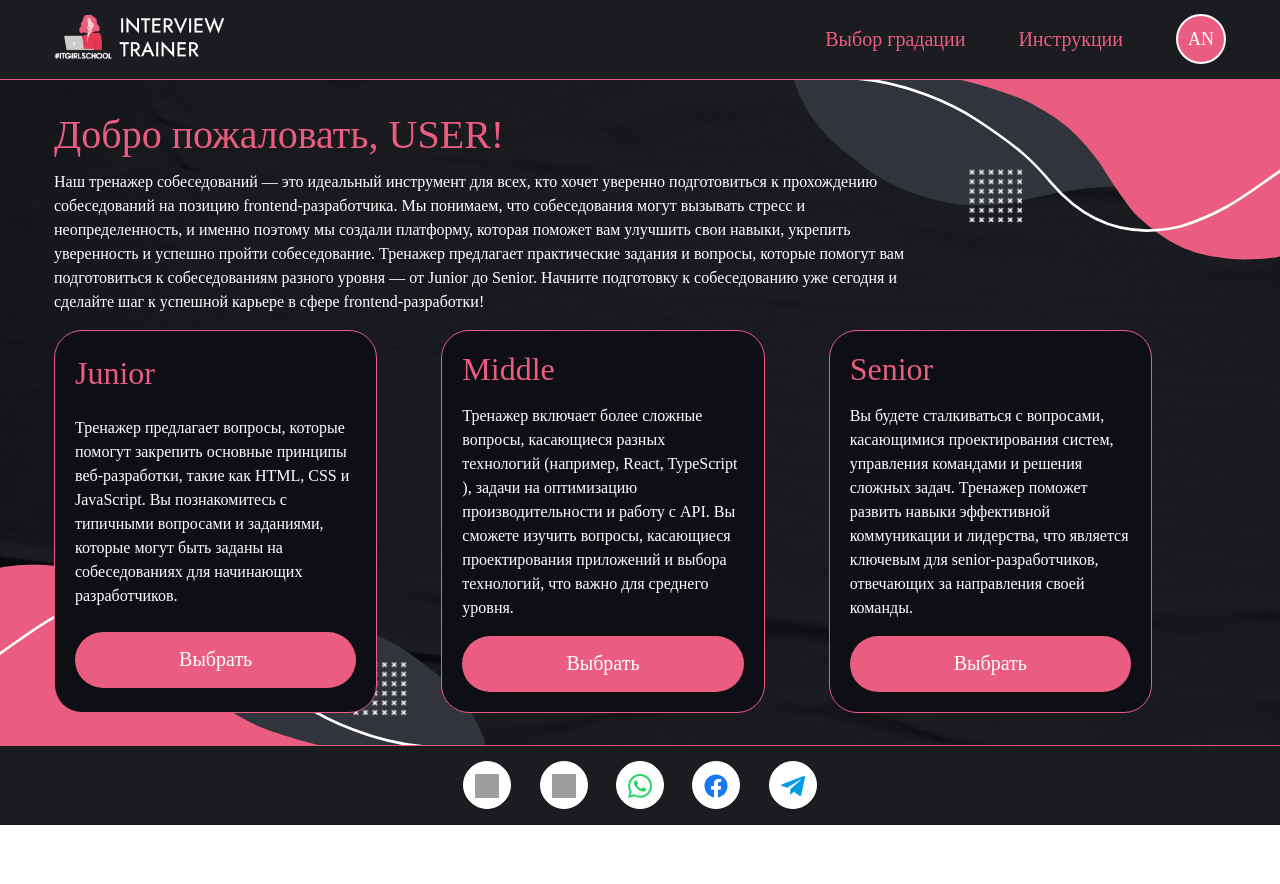
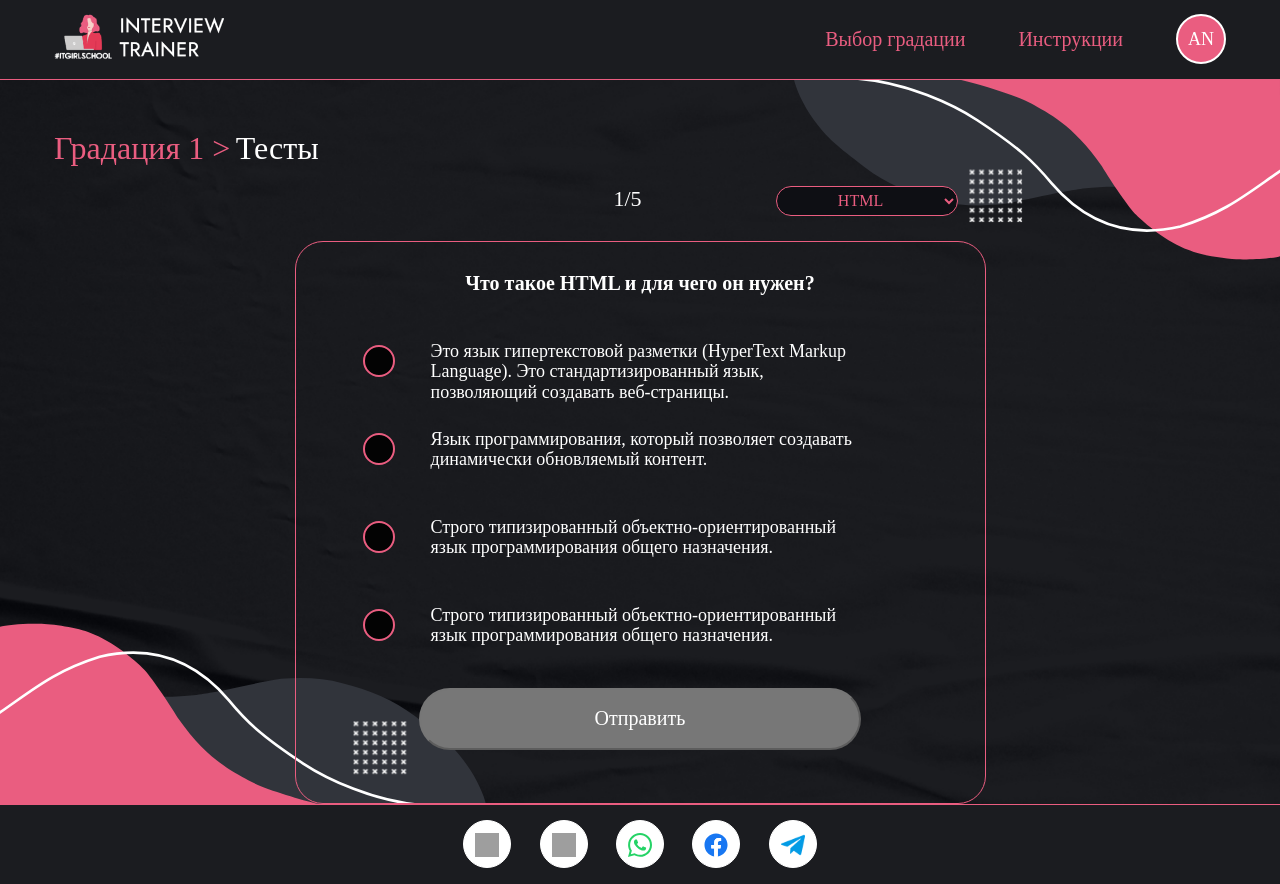
Before and after one commit to itgirlschool/InterviewTrainer, a React (Vite) app: page /autotests in a window 1280 px wide. Before the commit this address led to /home. Before the commit the page ends 825 px from the top, so only its background shows below. Built offline with nearby package versions, Linux system fonts and the light colour scheme; no server answers; the database is empty; sample sign-in values are in the browser's storage; grey boxes are pictures that could not be loaded; a web font is replaced by a local one.

Commit message:
added changes

```diff
--- a/src/Components/Card/Card.jsx
+++ b/src/Components/Card/Card.jsx
@@ -1,77 +1,64 @@
 import './Card.scss';
-import { useState, useEffect} from 'react';
+import { useState, useEffect } from 'react';
 
 export default function Card({ item, count, setCount, tests }) {
     const { question, answers } = item;
-    //const [value, setValue] = useState(1);
 
 
-//console.log(answers[0].checkOne, answers[1].checkTwo,answers[2].checkThree,answers[3].checkFour,);
+    const [switchButton, setSwitchButton] = useState(false);
+    const [switchResults, setSwitchResults] = useState(false);
+    const [trueAnswers, setTrueAnswers] = useState(0);
+    const [disabledButton, setDisabledButton] = useState(true);
 
-   const [switchButton, setSwitchButton] = useState(false);
-   const [switchResults, setSwitchResults]= useState(false);
     const testsLength = tests.length;
-   const amountOfQuestions = count+1;
+    const amountOfQuestions = count + 1;
+
+    ////////////////////
+
+    const getAnswer = (e) => {
+        setDisabledButton(false);
+        if (e.target.value === 'true') {
+
+            setTrueAnswers((prevState) => {
+                const amount = prevState + 1;
+                console.log(amount);
+                return amount;
+            });
+        } else {
+            setTrueAnswers(trueAnswers)
+        }
+
+        if (e.target.checked == true && e.target.value === 'true') {
+            console.log('зеленый');
+
+        } else if (e.target.checked == true && e.target.value === 'false') {
+            console.log("красный");
+
+        }
+        console.log(e);
+
+    }
 
 
 
     const handleSendBtn = () => {
         setSwitchButton(true);
-        console.log(answers[0].checkOne, answers[1].checkTwo,answers[2].checkThree,answers[3].checkFour,);
+        if ([amountOfQuestions].includes(testsLength)) {
+            setSwitchResults(true)
+        }
+        console.log(trueAnswers);
+    }
 
-       /* if([amountOfQuestions].includes(testsLength)){
-            setSwitchResults(true)
+    const handleNextBtn = () => {
+        setSwitchButton(false);
+        setDisabledButton(true);
+        setCount(count + 1);
+    }
+
+    const checkResults = () => {
+        console.log(trueAnswers);
 
     }
-           //return true;
-        if(value=='1' && answers[0].checkOne ==true){
-            console.log('Первый верный');
-            return;
-
-        }else{
-            console.log('Первый неверный');
-
-        }
-
-        if(value=='2' && answers[0].checkTwo ==true){
-            console.log('Второй верный');
-            return;
-
-        } else{
-            console.log('Второй неверный');
-
-
-        }
-        if(value=='3' && answers[0].checkThree ==true){
-            console.log('Третий верный');
-            return;
-        }else{
-            console.log('Третий неверный');
-
-
-        }
-         if(value=='4' && answers[0].checkFour ==true){
-            console.log('Четвертый верный');
-
-        }else{
-            console.log('Четвертый неверный');
-
-        }
-
-*/
-
-    }
-
-    const handleNextBtn =()=>{
-        setSwitchButton(false);
-        //console.log(switchResults);
-
-        setCount(count + 1);
-        //setValue(1);
-
-
-    }
-
 
 
     return (
@@ -80,14 +67,18 @@
                 <div className='card-question'>
                     <h5 className='question'>{question}</h5>
                 </div>
+
                 <div className='answers-list'>
                     {/*Ответ один*/}
                     <div className='answer'>
                         <input
+                            onClick={(e) => getAnswer(e)}
                             type="radio"
                             name="answer"
                             id="first-answer"
-                        hidden value={answers[0].checkOne}
+                            hidden
+                            value={answers[0].checkOne}
+
                         />
                         <label htmlFor="first-answer" className="radio-style"></label>
                         <label htmlFor="first-answer" className='answer-text'>{answers[0].answerOne}</label>
@@ -95,11 +86,13 @@
                     {/*Ответ два*/}
                     <div className='answer'>
                         <input
+                            onClick={(e) => getAnswer(e)}
                             type="radio"
                             name="answer"
                             id="second-answer"
                             hidden
                             value={answers[1].checkTwo}
+
                         />
                         <label htmlFor="second-answer" className="radio-style"></label>
                         <label htmlFor="first-answer" className='answer-text'>{answers[1].answerTwo}</label>
@@ -107,11 +100,13 @@
                     {/*Ответ три*/}
                     <div className='answer'>
                         <input
+                            onClick={(e) => getAnswer(e)}
                             type="radio"
                             name="answer"
                             id="third-answer"
                             hidden
                             value={answers[2].checkThree}
+
                         />
                         <label htmlFor="third-answer" className="radio-style"></label>
                         <label htmlFor="first-answer" className='answer-text'>{answers[2].answerThree}</label>
@@ -119,11 +114,13 @@
                     {/*Ответ четыре*/}
                     <div className='answer'>
                         <input
+                            onClick={(e) => getAnswer(e)}
                             type="radio"
                             name="answer"
                             id="fourth-answer"
                             hidden
                             value={answers[3].checkFour}
+
                         />
                         <label htmlFor="fourth-answer" className="radio-style"></label>
                         <label htmlFor="first-answer" className='answer-text'>{answers[3].answerFour}</label>
@@ -131,16 +128,21 @@
                 </div>
 
                 {switchButton ?
-                (switchResults?<div className='card-button'>
-                    <button className='btn-result'>Узнать результат</button>
-                </div>:
+                    (switchResults ? <div className='card-button'>
+                        <button className='btn-result' onClick={checkResults}>Узнать результат</button>
+                    </div> :
                         <div className='card-button'>
                             <button className='card-btn' onClick={handleNextBtn}>Далее</button>
                         </div>
                     )
                     :
                     <div className='card-button'>
-                        <button className='card-btn' onClick={handleSendBtn}>Отправить</button>
+                        <button
+
+                            className={disabledButton ? 'card-btnDisabled' : 'card-btn'}
+                            onClick={handleSendBtn}
+                            disabled={disabledButton}
+                        >Отправить</button>
                     </div>
                 }
 
--- a/src/Components/Card/Card.scss
+++ b/src/Components/Card/Card.scss
@@ -107,7 +107,7 @@
         .card-button {
             text-align: center;
 
-            .card-btn,.btn-result {
+            .card-btn,.btn-result,.card-btnDisabled {
                 width: 442px;
                 height: 62px;
                 border-radius: 50px;
@@ -122,6 +122,9 @@
             .card-btn{
                 background-color: $pink-color;
             }
+            .card-btnDisabled{
+                background-color: $graycolor;
+            }
             .btn-result{
                 background-color: $color-green;
             }
@@ -131,3 +134,12 @@
 
     }
 }
+
+////
+ .red{
+    color: $red;
+ }
+
+ .green{
+    color: $color-green;
+ }
--- a/src/Components/Slider/Slider.jsx
+++ b/src/Components/Slider/Slider.jsx
@@ -8,6 +8,10 @@
 
     const [count, setCount] = useState(0);
     const [testEnd, setTestEnd] = useState(false);
+
+
+
+
 
 
 
@@ -48,6 +52,7 @@
                         setTestEnd={setTestEnd}
                         tests={tests}
 
+
                     />
 
 
--- a/src/Components/Slider/tests.js
+++ b/src/Components/Slider/tests.js
@@ -114,7 +114,7 @@
         ]
 
     },
-    {
+    /*{
         id: 6,
         question: "Какие три тега являются обязательными для создания минимально допустимой HTML-страницы?",
         answers: [
@@ -826,7 +826,7 @@
             },
         ]
 
-    },
+    },*/
 
 ];
 /*
--- a/src/Pages/RootLayout/RootLayout.jsx
+++ b/src/Pages/RootLayout/RootLayout.jsx
@@ -28,7 +28,7 @@
     onAuthStateChanged(auth,(user)=>{
       if(user){
         dispatch({ type: "SUBSCRIBE_TO_USER",emailUser:user.email});
-        navigate("/home");
+        //navigate("/home");
         return
       }
       navigate('login')
```
Lines whose indentation alone changed are shown as unchanged.
